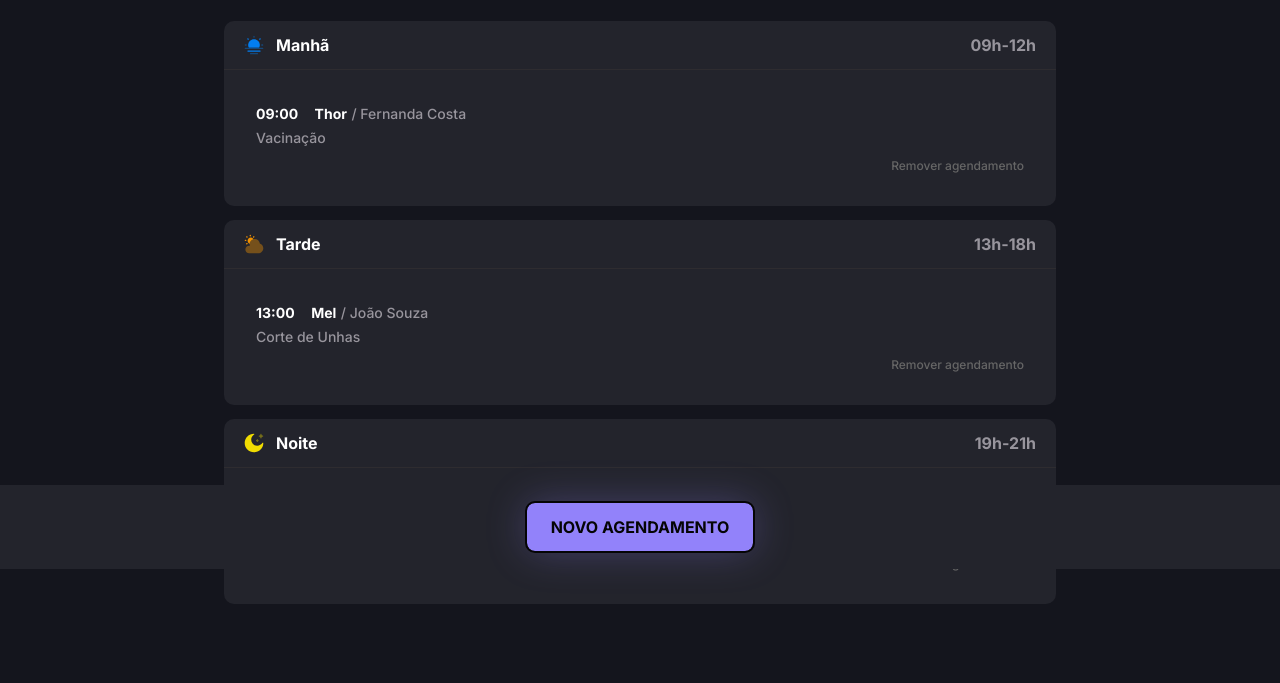
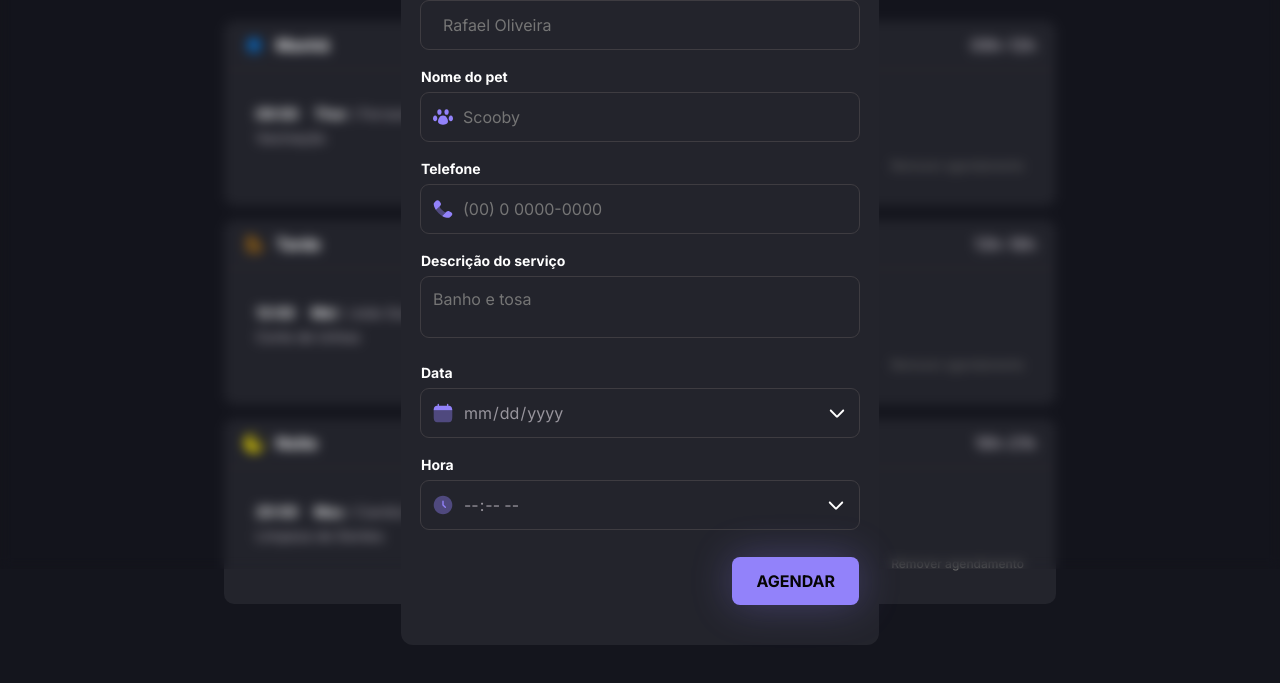
Before and after one commit to Fel1324/MundoPet, a website built with webpack: page index.html in a window 1280 px wide. Both pictures are taken after a click on the button "NOVO AGENDAMENTO". Shown: the part 231-914 px from the top of the page. Built offline with nearby package versions, Linux system fonts and the light colour scheme; files whose address does not match are found by name.

Commit message:
create open and close modal feature

```diff
--- a/index.html
+++ b/index.html
@@ -88,7 +88,7 @@
     </div>
 
     <footer class="footer">
-      <button id="new-schedule" class="btn">Novo agendamento</button>
+      <button id="open-modal" class="btn">Novo agendamento</button>
     </footer>
 
     <aside id="modal">
--- a/src/js/main.js
+++ b/src/js/main.js
@@ -2,3 +2,6 @@
 
 // Styles
 import "../css/global.css";
+
+// Scripts
+import "./modules/modal/open-and-close-modal.js";
--- /dev/null
+++ b/src/js/modules/modal/open-and-close-modal.js
@@ -0,0 +1,14 @@
+const openModal = document.querySelector("#open-modal");
+const closeModal = document.querySelector("#close-modal");
+const modal = document.querySelector("#modal");
+const footer = document.querySelector(".footer");
+
+openModal.onclick = () => {
+  modal.style.display = "initial";
+  footer.style.display = "none";
+}
+
+closeModal.onclick = () => {
+  modal.style.display = "none";
+  footer.style.display = "initial";
+}
```
